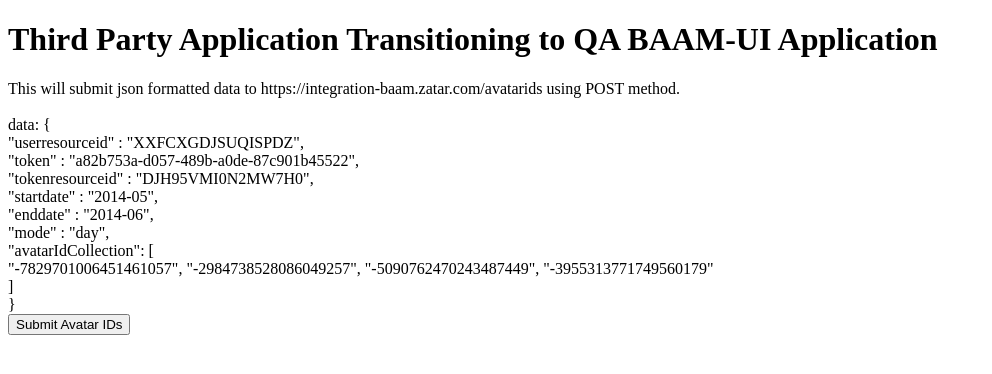
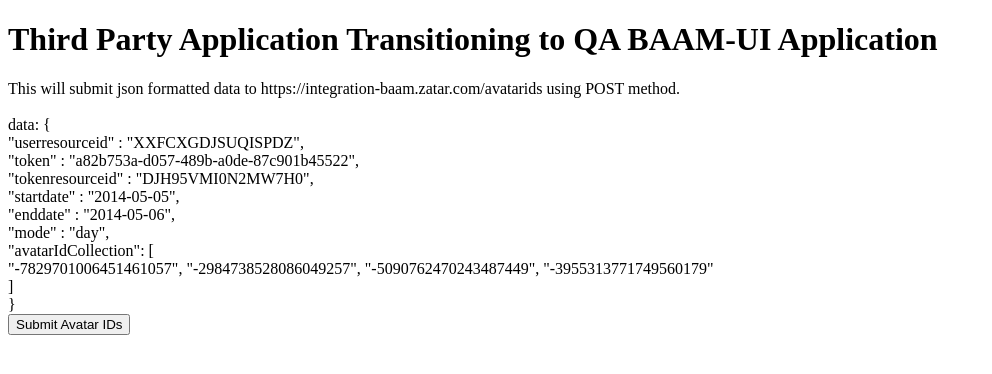
Before and after one commit to c0debreaker/c0debreaker.github.io, a Jekyll site: the page 3rdpartytobaamqa.html, which Jekyll copies as it is, in a window 1280 px wide. Shown: the top 374 px of the page, without its empty margins (0-992 px from the left). Built offline with Jekyll 4.4.1, drawn with Linux system fonts in a browser that asks for light colours; nearby versions of some CDN libraries; a script that is not in the unit is left out; comment, search, counter and statistics services are not loaded.

```diff
--- a/3rdpartytobaamqa.html
+++ b/3rdpartytobaamqa.html
@@ -23,8 +23,8 @@
                                 "userresourceid" : "XXFCXGDJSUQISPDZ",
                                 "token" : "a82b753a-d057-489b-a0de-87c901b45522",
                                 "tokenresourceid" : "DJH95VMI0N2MW7H0",
-                                "startdate" : "2014-05",
-                                "enddate" : "2014-06",
+                                "startdate" : "2014-05-05",
+                                "enddate" : "2014-05-06",
                                 "mode" : "day",
                                 "avatarIdCollection": [
                                     "-7829701006451461057", "-2984738528086049257", "-5090762470243487449", "-3955313771749560179"
@@ -53,8 +53,8 @@
         "userresourceid" : "XXFCXGDJSUQISPDZ",<br/>
         "token" : "a82b753a-d057-489b-a0de-87c901b45522",<br/>
         "tokenresourceid" : "DJH95VMI0N2MW7H0",<br/>
-        "startdate" : "2014-05",<br/>
-        "enddate" : "2014-06",<br/>
+        "startdate" : "2014-05-05",<br/>
+        "enddate" : "2014-05-06",<br/>
         "mode" : "day",<br/>
         "avatarIdCollection": [<br/>
         "-7829701006451461057", "-2984738528086049257", "-5090762470243487449", "-3955313771749560179"<br/>
```
